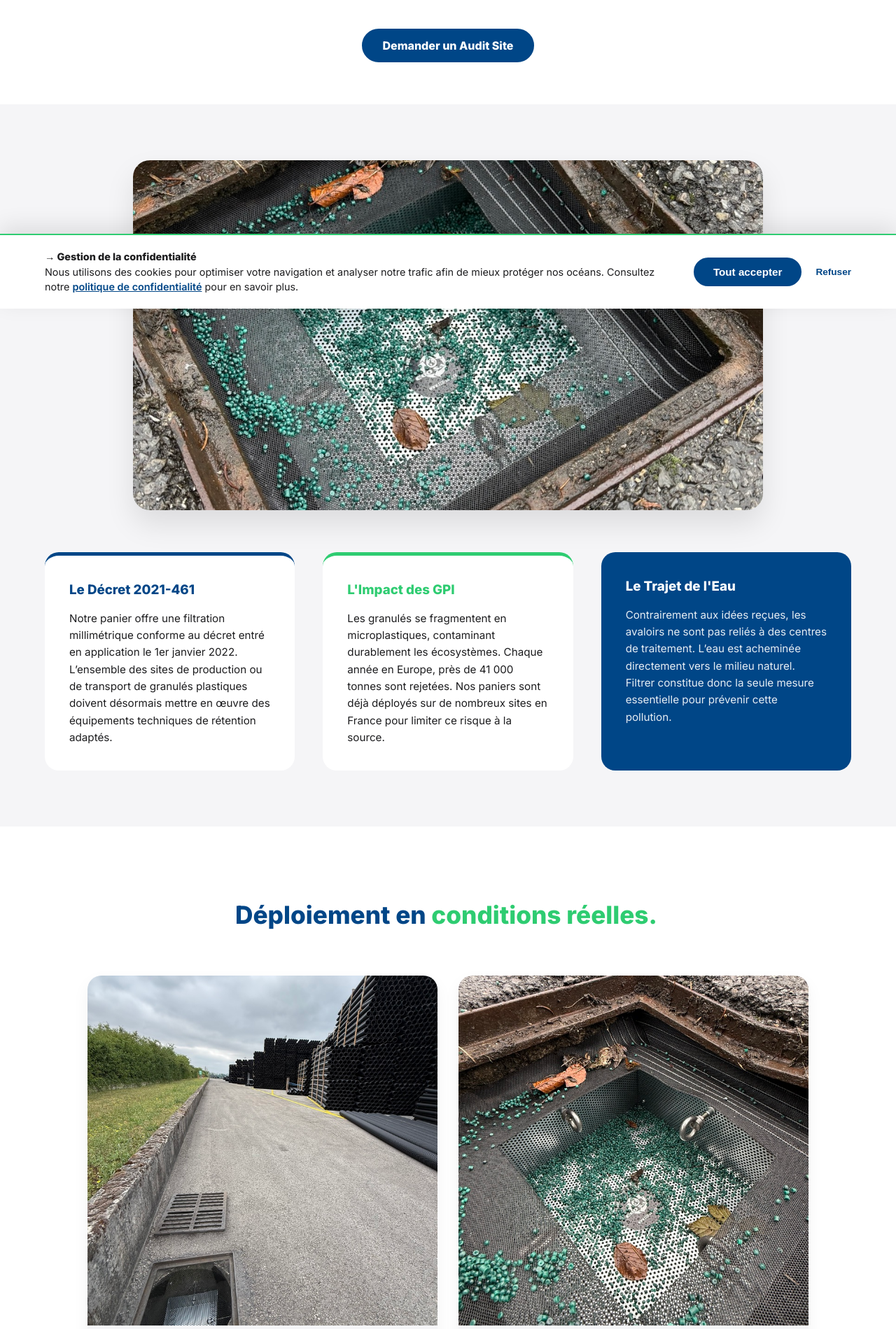
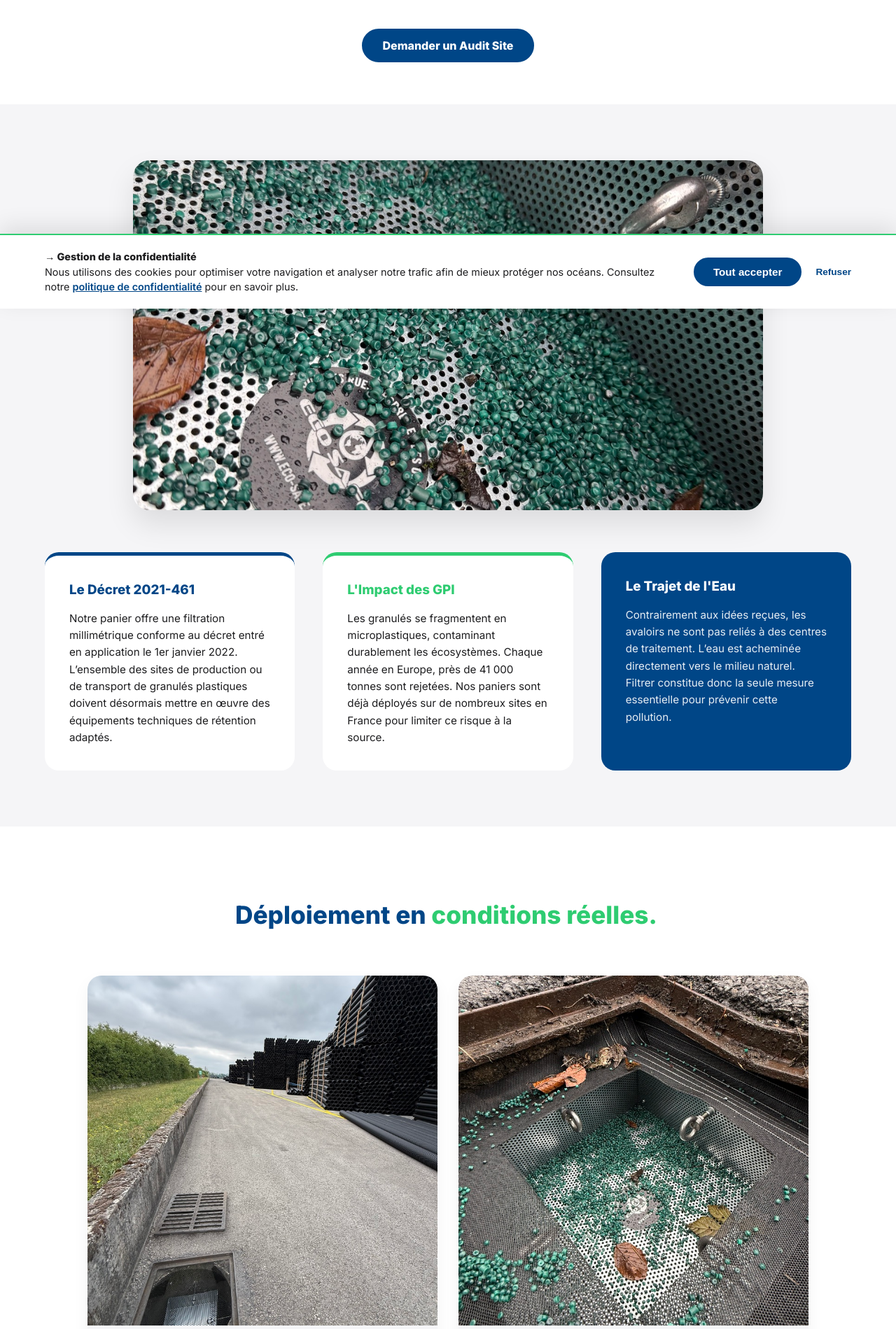
Before and after one commit to DuvalDVL/ecosafe, a Jekyll site: the page built from produit/industriel/index.html, in a window 1280 px wide. Shown: the part 459-2358 px from the top of the page at 70% size. Built offline with Jekyll 4.4.1, drawn with Linux system fonts in a browser that asks for light colours.

Commit message:
Update index.html

```diff
--- a/produit/industriel/index.html
+++ b/produit/industriel/index.html
@@ -29,7 +29,7 @@ json_ld: |
   <div class="container">
 
     <div style="margin: 0 auto 60px; border-radius: 24px; overflow: hidden; box-shadow: 0 20px 40px rgba(0,0,0,0.1); max-width: 900px; max-height: 500px;">
-      <img src="{{ site.baseurl }}/assets/img/v2-industriel.jpg" alt="Détail de filtration millimétrique" style="width: 100%; height: 500px; object-fit: cover; display: block;">
+      <img src="{{ site.baseurl }}/assets/img/photo-panier-gpi-zoom.jpg" alt="Détail de filtration millimétrique" style="width: 100%; height: 500px; object-fit: cover; display: block;">
     </div>
 
     <div style="display: grid; grid-template-columns: repeat(auto-fit, minmax(300px, 1fr)); gap: 40px;">
@@ -113,7 +113,7 @@ json_ld: |
       </div>
       <div style="flex: 1; min-width: 300px; text-align: center;">
         <div style="max-width: 300px; margin: 0 auto; border-radius: 24px; overflow: hidden; box-shadow: 0 15px 30px rgba(0,0,0,0.08);">
-          <img src="{{ site.baseurl }}/assets/img/photo-panier-gpi-zoom.jpg" alt="Panier filtrant V2" style="width: 100%; height: auto; display: block;">
+          <img src="{{ site.baseurl }}/assets/img/v2-industriel.jpg" alt="Panier filtrant V2" style="width: 100%; height: auto; display: block;">
         </div>
       </div>
     </div>
```
